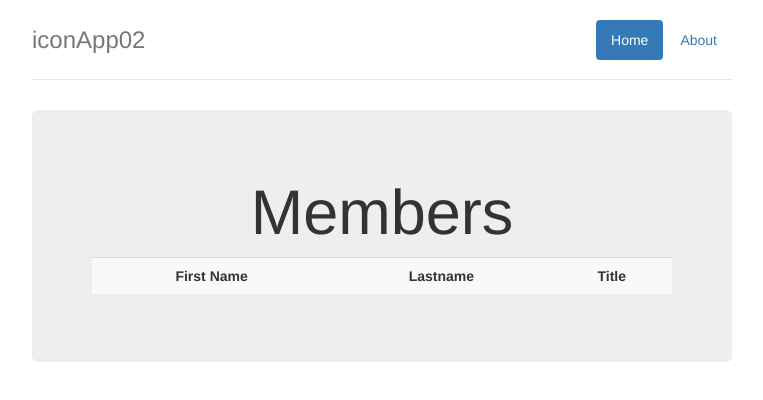
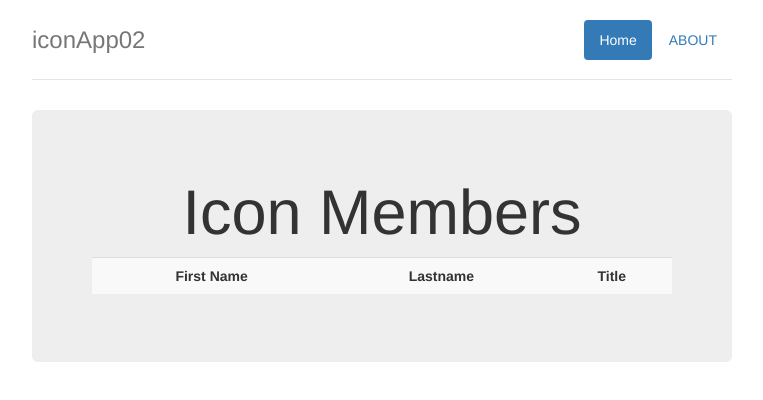
Before and after one commit to ahmedaborady/ngMongo, a website: page app/index.html in a window 1280 px wide. Shown: the whole page, without its empty margins (258-1021 px from the left). Drawn offline with nearby package versions, Linux system fonts and the light colour scheme; some packages are replaced by stand-ins of ours; files that its build step writes are made by us from their sources; no server answers.

Commit message:
All Works

```diff
--- a/app/views/main.html
+++ b/app/views/main.html
@@ -1,5 +1,5 @@
 <div class="jumbotron">
-  <h1>Members</h1>
+  <h1>Icon Members</h1>
   <table class="table table-striped">
     <tr>
       <td><strong>First Name</strong></td>
--- a/app/views/navbar.html
+++ b/app/views/navbar.html
@@ -1,5 +1,5 @@
 <ul class="nav nav-pills pull-right">
   <li ng-class="{active:isActive('/')}"><a ng-href="/">Home</a></li>
-  <li ng-class="{active:isActive('/about')}"><a ng-href="/about">About</a></li>
+  <li ng-class="{active:isActive('/about')}"><a ng-href="/about">ABOUT</a></li>
 
 </ul>
```
